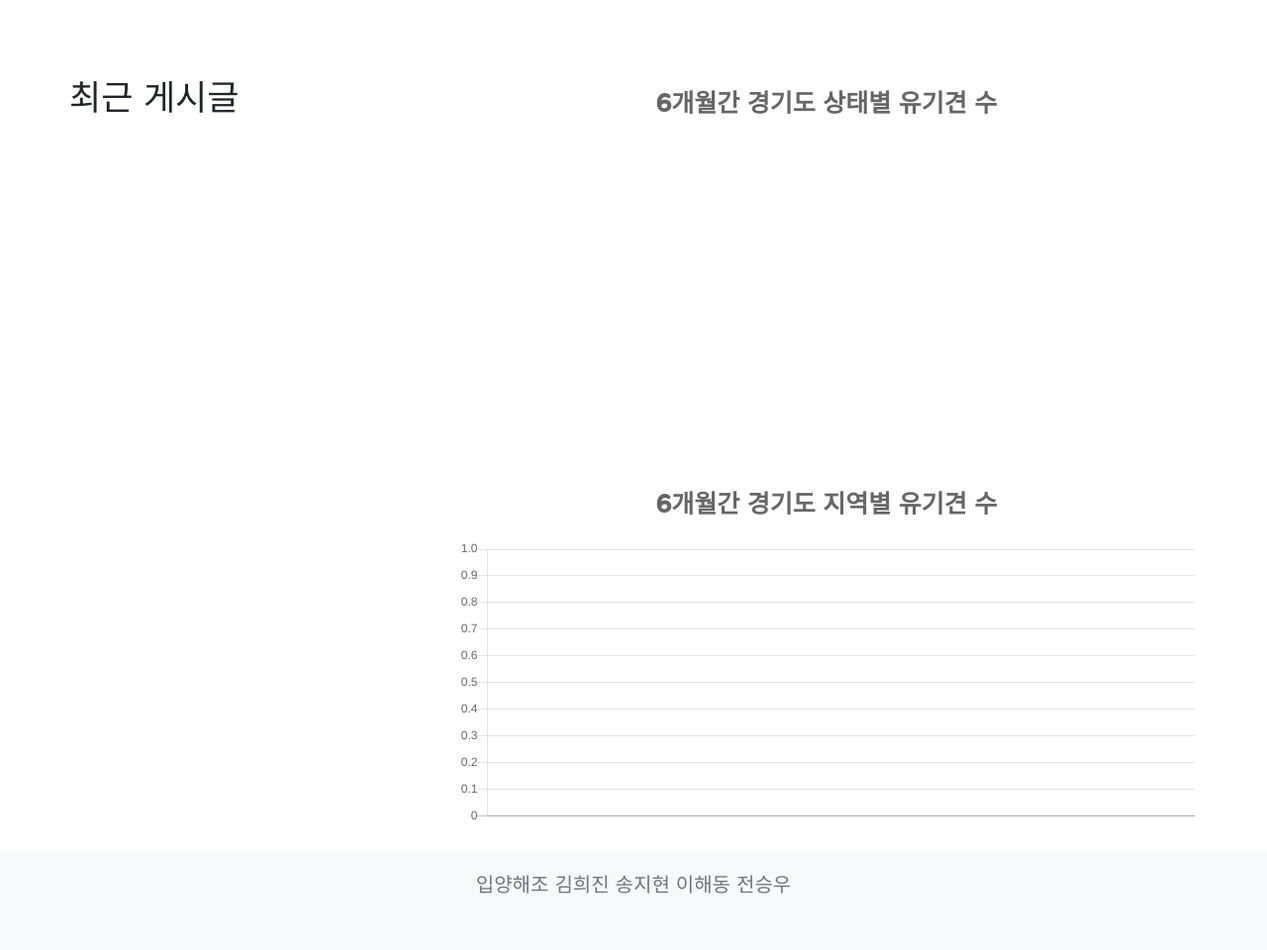
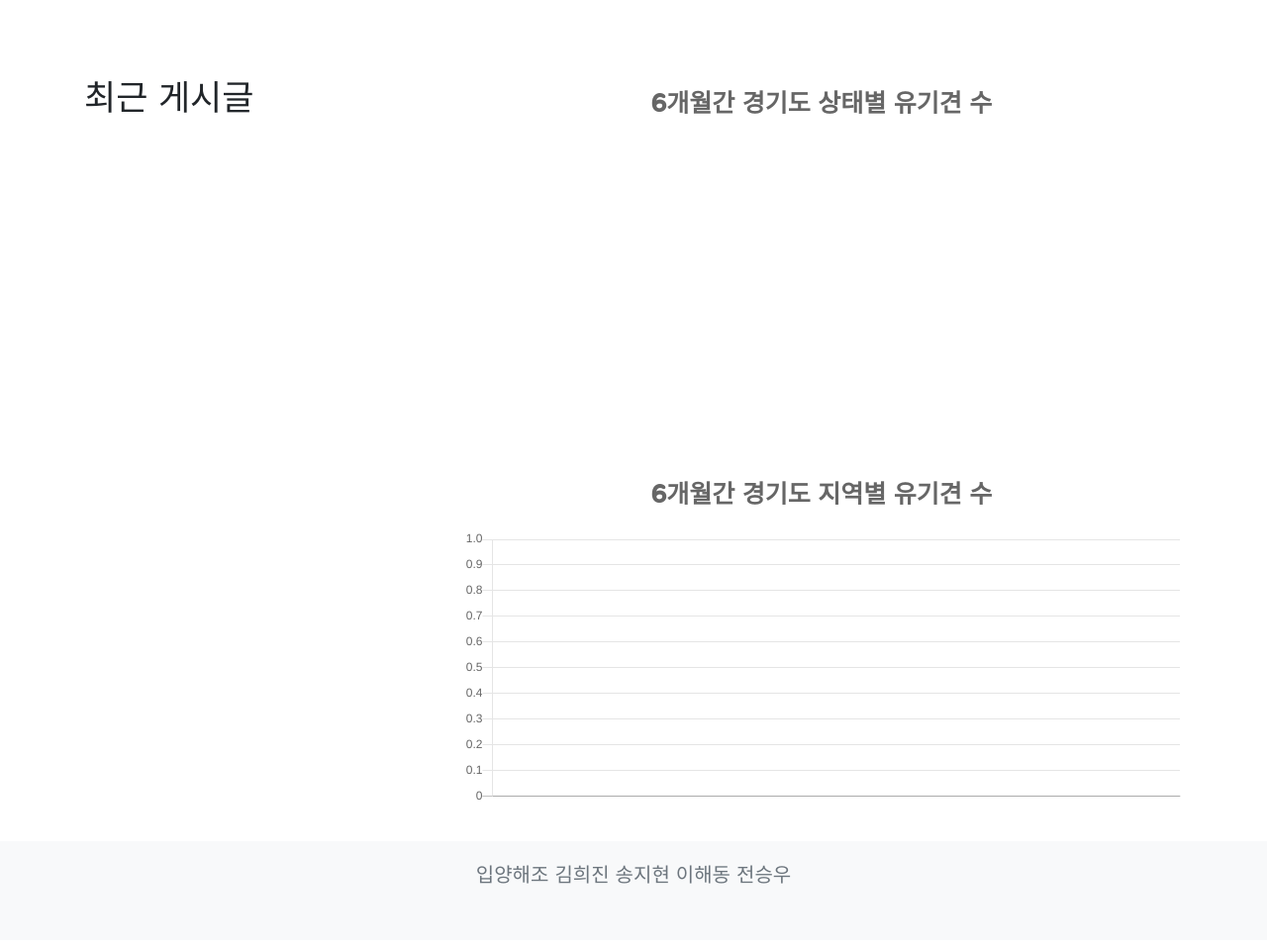
Before and after one commit to winterconnect/ProjectNSG, a Django app: page /yyApp/ in a window 1280 px wide. Shown: the part 70-1030 px from the top of the page at 99% size. After the commit the page ends 963 px from the top, so only its background shows below. Run offline with Django 3.2, Linux system fonts and the light colour scheme; data that the repository does not hold is empty; parts of the project's set-up code (start-up, migrations or seed data) failed here and were passed over; some libraries are stand-ins or nearby versions; some web fonts are replaced.

Commit message:
Modify index.html 210216

```diff
--- a/yyApp/templates/yyApp/index_haedong.html
+++ b/yyApp/templates/yyApp/index_haedong.html
@@ -20,7 +20,7 @@
 
   </style>
 
-  <div class="container mt-5 pr-0 pl-0 h-100 d-flex flex-column">
+  <div class="container mt-5 d-flex flex-column" style = "margin-bottom: 30px;">
 
       <div class="row gx-5">
           <div class="col-sm-4">
@@ -129,7 +129,6 @@
       });
     });
   </script>
-
 </body>
 {% endblock %}
 </html>
```
